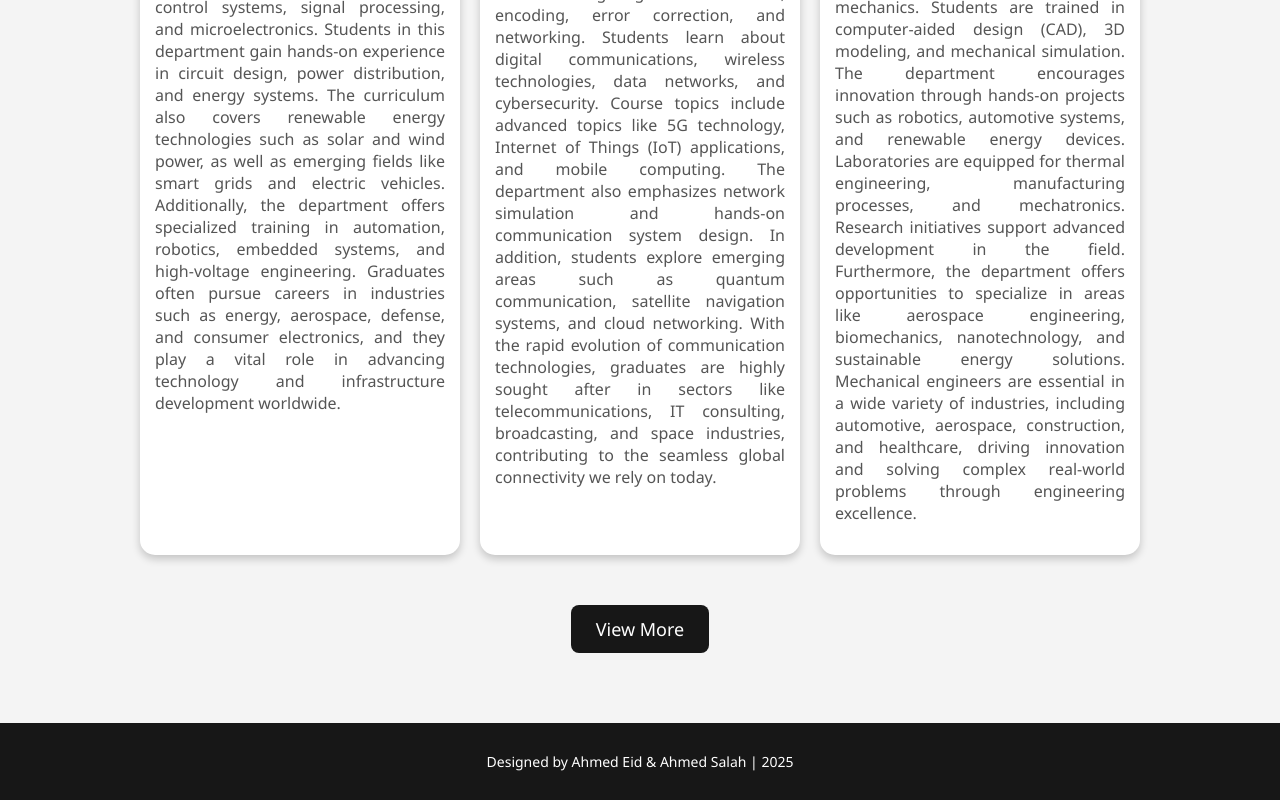
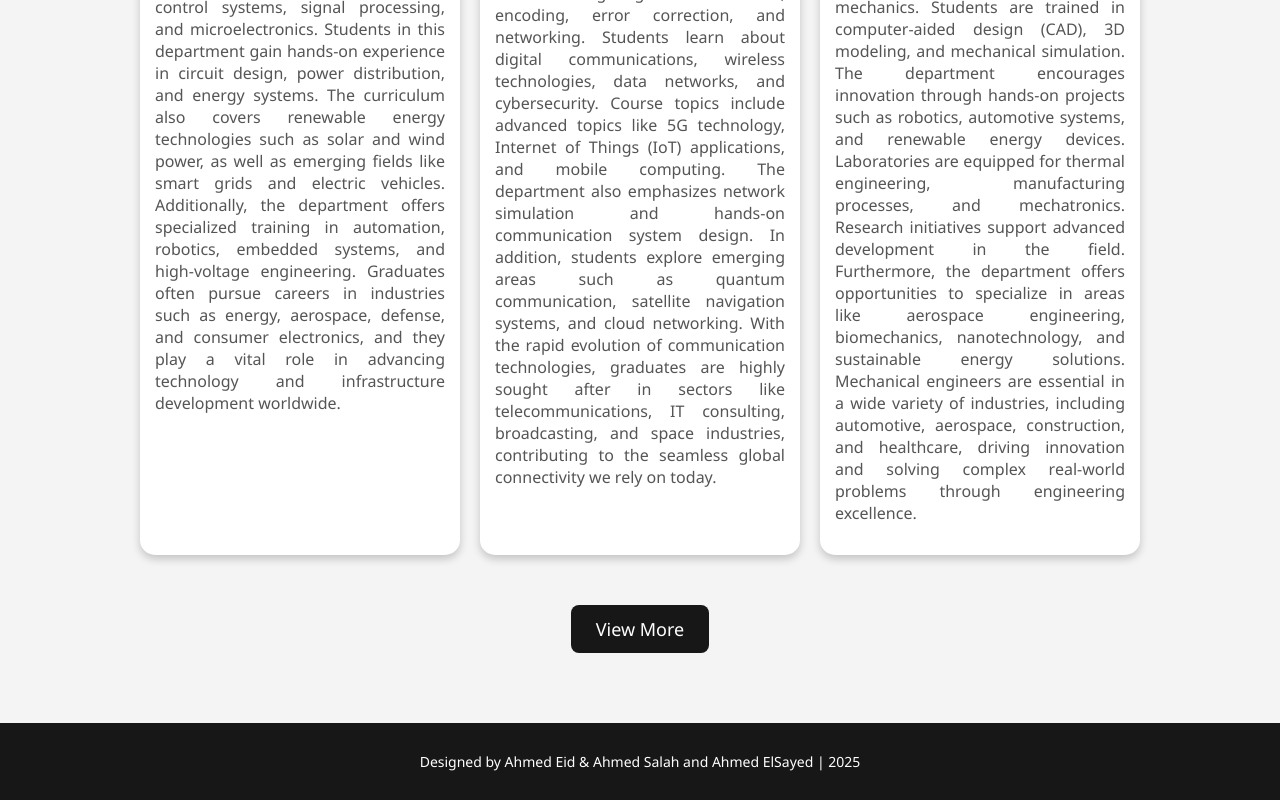
Before and after one commit to AHLAWY22/ENGINEERING-, a plain HTML site: page eng.html in a window 1280 px wide. Shown: the part 670-1470 px from the top of the page. Drawn offline with Linux system fonts and the light colour scheme.

Commit message:
Update eng.html

```diff
--- a/eng.html
+++ b/eng.html
@@ -43,7 +43,7 @@
   </main>
 
   <footer>
-    <p>Designed by Ahmed Eid & Ahmed Salah | 2025</p>
+    <p>Designed by Ahmed Eid & Ahmed Salah and Ahmed ElSayed  | 2025</p>
   </footer>
 
 </body>
```
